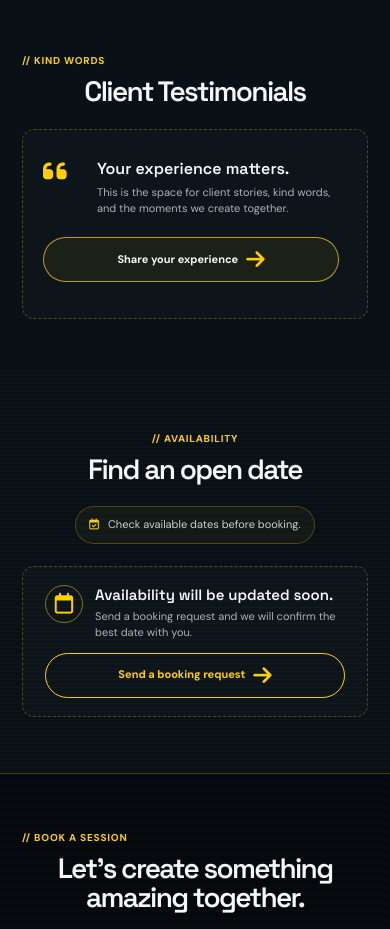
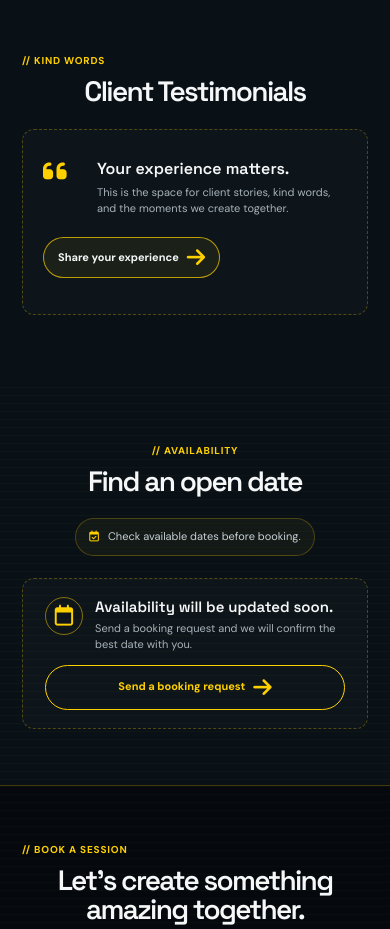
Before and after one commit to fobinathaniel2-ops/fobibass, a website: page index.html in a window 390 px wide. Shown: the part 2820-3749 px from the top of the page. Drawn offline with Linux system fonts and the light colour scheme; no server answers.

Commit message:
Refine testimonial CTA layout

```diff
--- a/index.html
+++ b/index.html
@@ -153,8 +153,8 @@
     <section id="testimonials" class="content-section">
       <div class="section-kicker">// KIND WORDS</div>
       <h2>Client Testimonials</h2>
+      <div class="empty-content testimonial-empty"><i class="fa-solid fa-quote-left" aria-hidden="true"></i><div><strong>Your experience matters.</strong><span>This is the space for client stories, kind words, and the moments we create together.</span></div><button class="testimonial-action" type="button" data-open-testimonial>Share your experience <i class="fa-solid fa-arrow-right" aria-hidden="true"></i></button></div>
       <div id="testimonialContainer"></div>
-      <div class="empty-content testimonial-empty"><i class="fa-solid fa-quote-left" aria-hidden="true"></i><div><strong>Your experience matters.</strong><span>This is the space for client stories, kind words, and the moments we create together.</span></div><button class="testimonial-action" type="button" data-open-testimonial>Share your experience <i class="fa-solid fa-arrow-right" aria-hidden="true"></i></button></div>
     </section>
 
     <section class="availability-section">
--- a/style-premium.css
+++ b/style-premium.css
@@ -145,7 +145,7 @@ section h2::before { content: none; }
 .empty-content i { color: var(--yellow); font-size: 21px; }
 .empty-content strong { color: var(--white); font: 600 14px 'Space Grotesk', sans-serif; }
 .empty-content span { max-width: 360px; font-size: 11px; line-height: 1.5; }
-.testimonial-empty { display: flex; align-items: center; justify-content: flex-start; gap: 20px; min-height: 132px; text-align: left; }
+.testimonial-empty { display: flex; align-items: center; justify-content: flex-start; gap: 20px; min-height: 132px; margin-bottom: 16px; text-align: left; }
 .testimonial-empty > i { flex: 0 0 42px; color: var(--yellow); font-size: 27px; }
 .testimonial-empty > div { display: grid; gap: 5px; }
 .testimonial-empty strong { color: var(--white); font: 600 16px 'Space Grotesk', sans-serif; }
@@ -332,7 +332,7 @@ footer .social-links { display: inline-flex; margin-left: 22px; }
   .availability-action { width: 100%; justify-content: center; margin-left: 0; }
   .testimonial-empty { align-items: flex-start; flex-wrap: wrap; gap: 12px; }
   .testimonial-empty > div { flex: 1 1 calc(100% - 58px); }
-  .testimonial-action { width: 100%; justify-content: center; margin-left: 0; }
+  .testimonial-action { width: fit-content; max-width: 100%; justify-content: center; margin-left: 0; padding: 9px 14px; }
   .testimonial-modal { padding: 14px; }
   .testimonial-modal-panel { padding: 26px 18px 20px; }
 }
```
